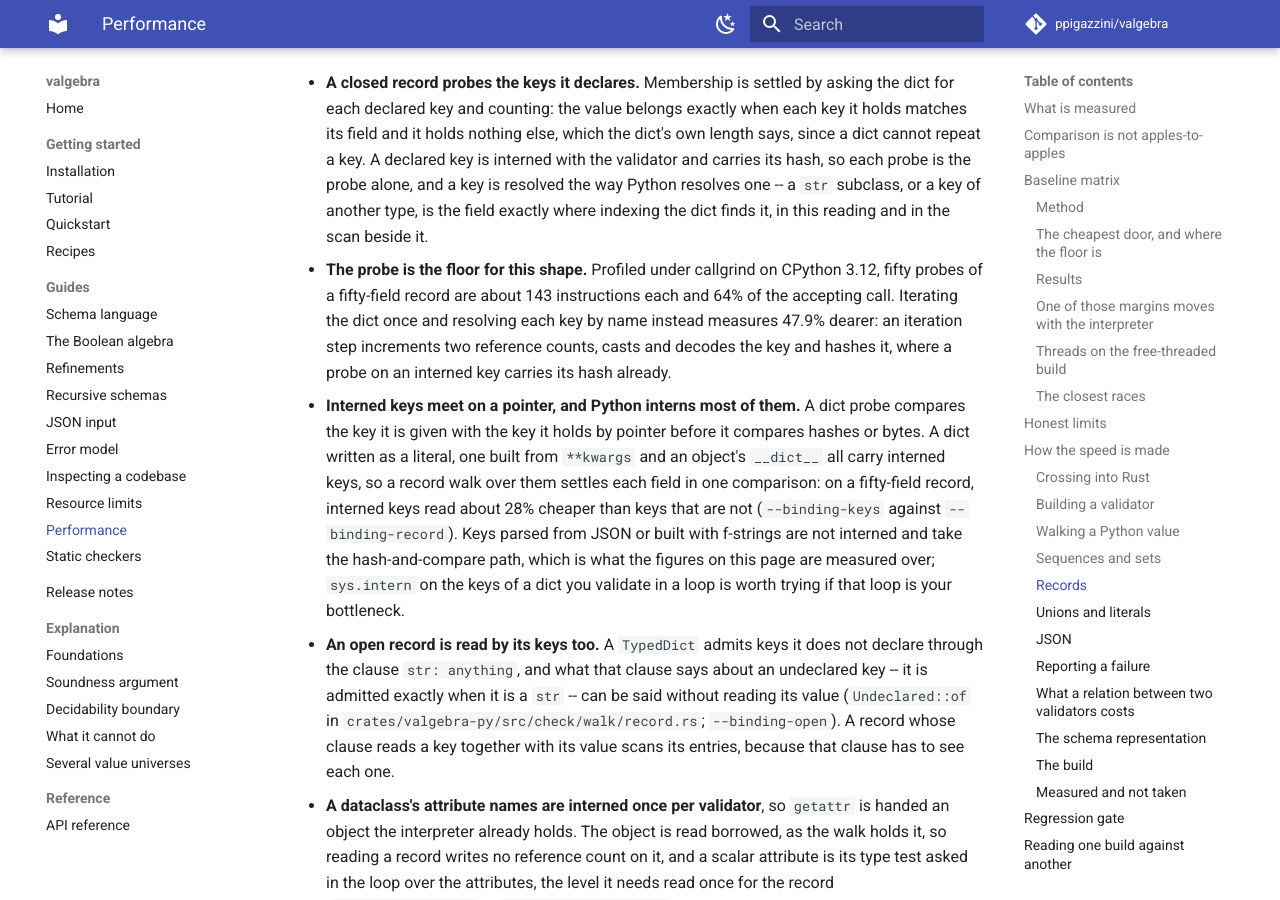
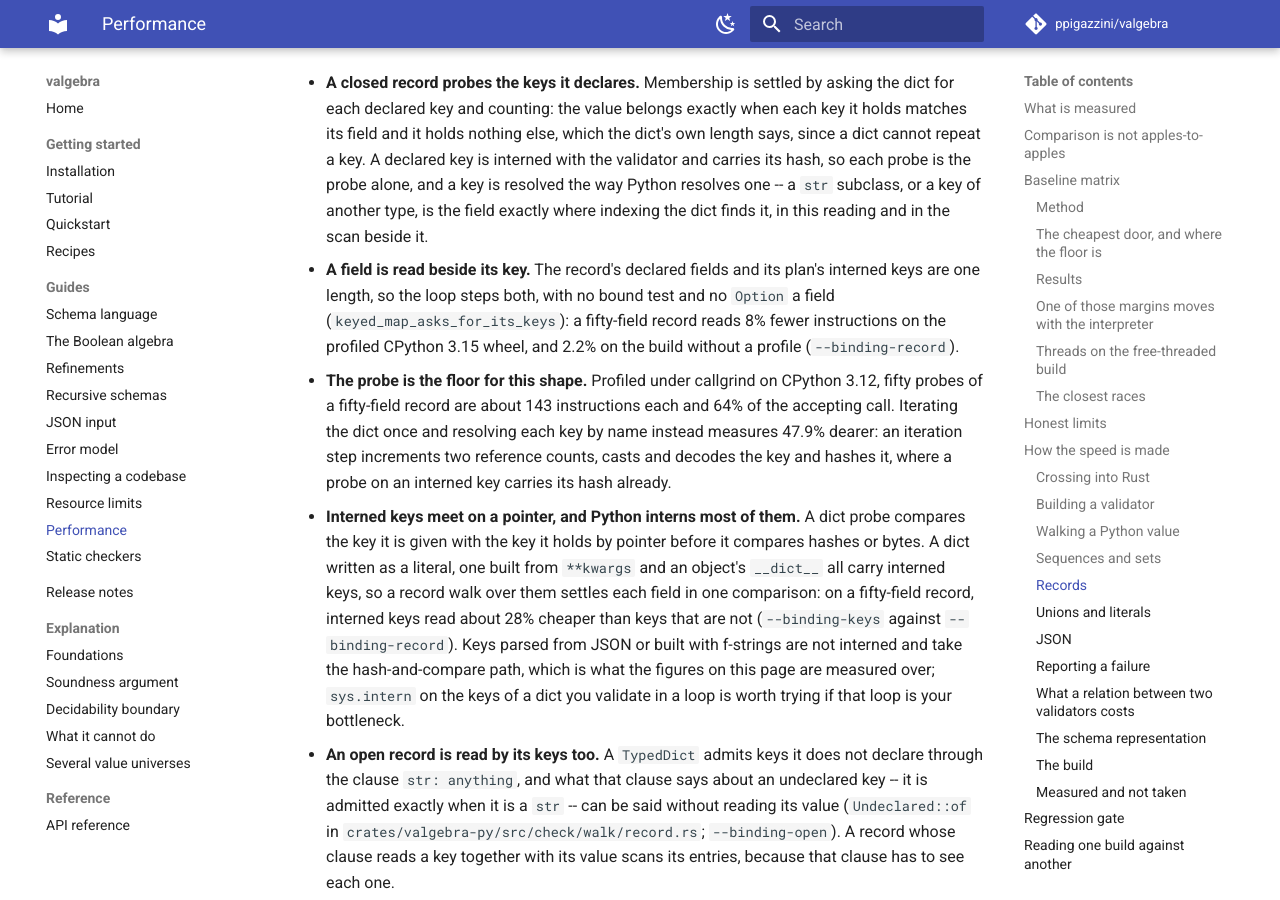
Before and after one commit to ppigazzini/valgebra, an MkDocs documentation site: the page built from docs/11-performance.md, in a window 1280 px wide and 900 px high, scrolled down 18218 px. Built offline with MkDocs 1.6.1 and Material for MkDocs 9.7.7, drawn with Linux system fonts in a browser that asks for light colours; comment, search, counter and statistics services are not loaded.

Commit message:
perf: a record's field is read beside its key
The deciding walk steps a record's declared fields and its plan's interned keys
together, since the two are one length, where each key was looked up by position
through a bound test and an `Option` built and read back.

A fifty-field record reads 8.0% fewer instructions on the profiled CPython 3.15
wheel, and `--binding-record` reads 2.23% fewer on the build without a profile.
`--binding-deep` reads +0.00%: the record arm is a call of its own, so the loop
lays out no other walk.

```diff
--- a/docs/11-performance.md
+++ b/docs/11-performance.md
@@ -833,6 +833,11 @@ program that builds validators per request, and to no validation call.
   alone, and a key is resolved the way Python resolves one -- a `str` subclass,
   or a key of another type, is the field exactly where indexing the dict finds
   it, in this reading and in the scan beside it.
+- **A field is read beside its key.** The record's declared fields and its plan's
+  interned keys are one length, so the loop steps both, with no bound test and no
+  `Option` a field (`keyed_map_asks_for_its_keys`): a fifty-field record reads 8%
+  fewer instructions on the profiled CPython 3.15 wheel, and 2.2% on the build
+  without a profile (`--binding-record`).
 - **The probe is the floor for this shape.** Profiled under callgrind on CPython
   3.12, fifty probes of a fifty-field record are about 143 instructions each and
   64% of the accepting call. Iterating the dict once and resolving each key by
```
Also changed, not shown: 1 other file.
